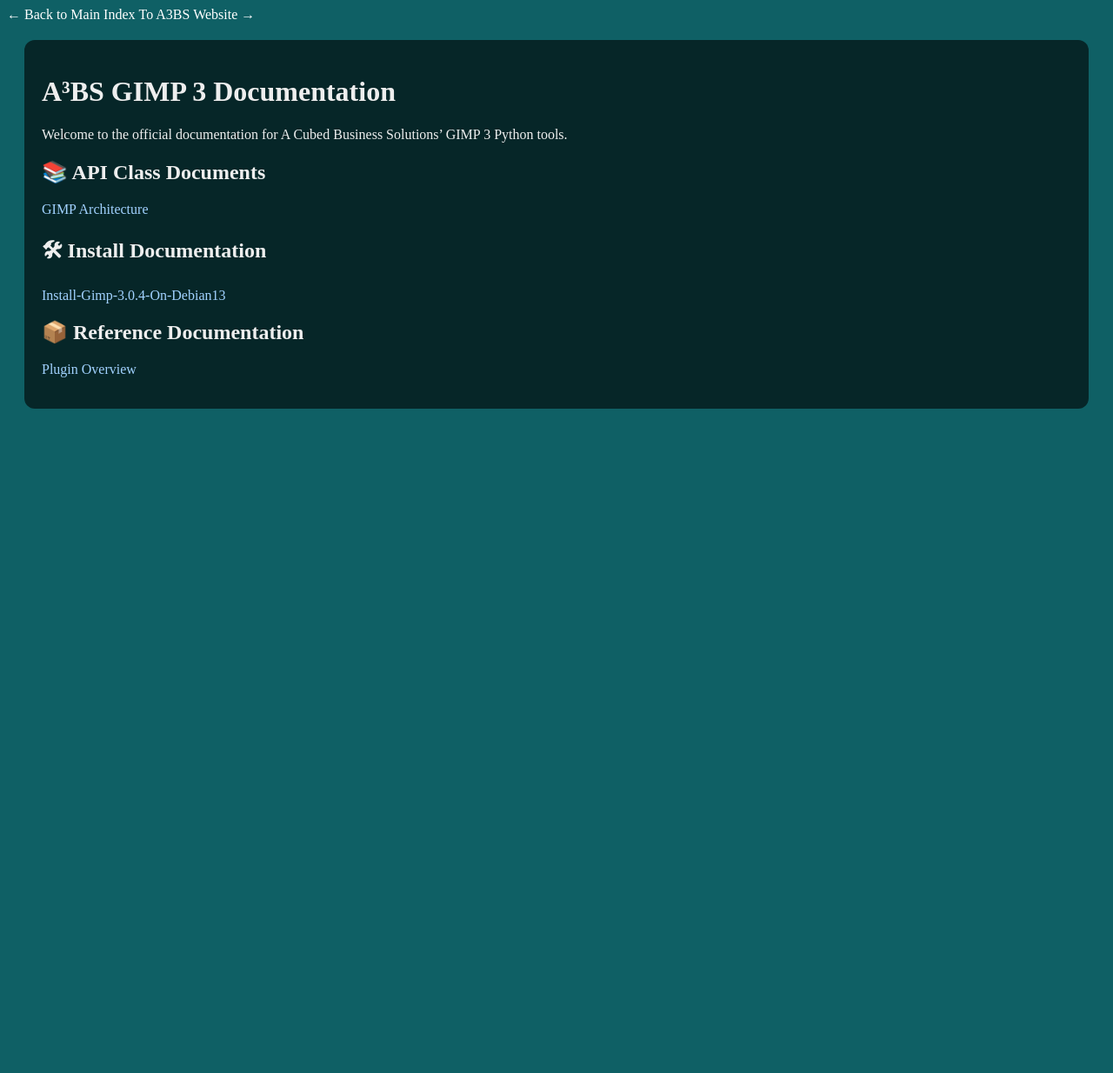
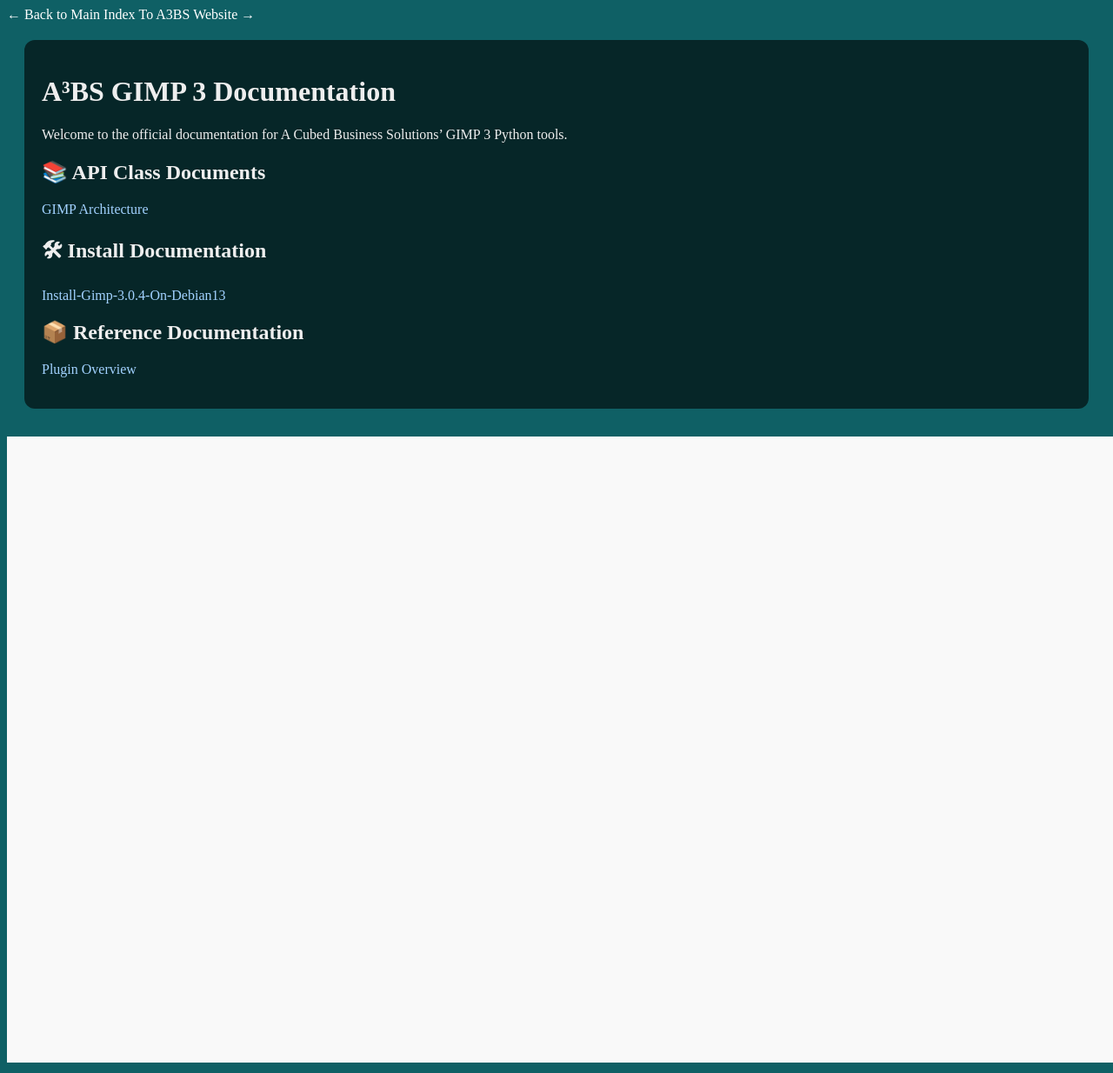
Before and after one commit to aaabscom/a3bs-public-private, a Jekyll site: the page built from index.md, in a window 1280 px wide. Shown: the whole page at 87% size. Built offline with Jekyll 4.4.1, drawn with Linux system fonts in a browser that asks for light colours; before the commit the page ends 900 px from its top, so only the background shows below that.

Commit message:
Adjustments for Ko-fi.

```diff
--- a/_layouts/default.html
+++ b/_layouts/default.html
@@ -24,14 +24,6 @@
       kofiWidget2.draw();
     </script>
   </div>
-  <script src='https://storage.ko-fi.com/cdn/scripts/overlay-widget.js'></script>
-<script>
-  kofiWidgetOverlay.draw('aaabscom', {
-    'type': 'floating-chat',
-    'floating-chat.donateButton.text': 'Support me',
-    'floating-chat.donateButton.background-color': '#00b9fe',
-    'floating-chat.donateButton.text-color': '#fff'
-  });
-</script>
+  <iframe id='kofiframe' src='https://ko-fi.com/aaabscom/?hidefeed=true&widget=true&embed=true&preview=true' style='border:none;width:100%;padding:4px;background:#f9f9f9;' height='712' title='aaabscom'></iframe>
 </body>
 </html>
```
Also changed, not shown: README.md.
